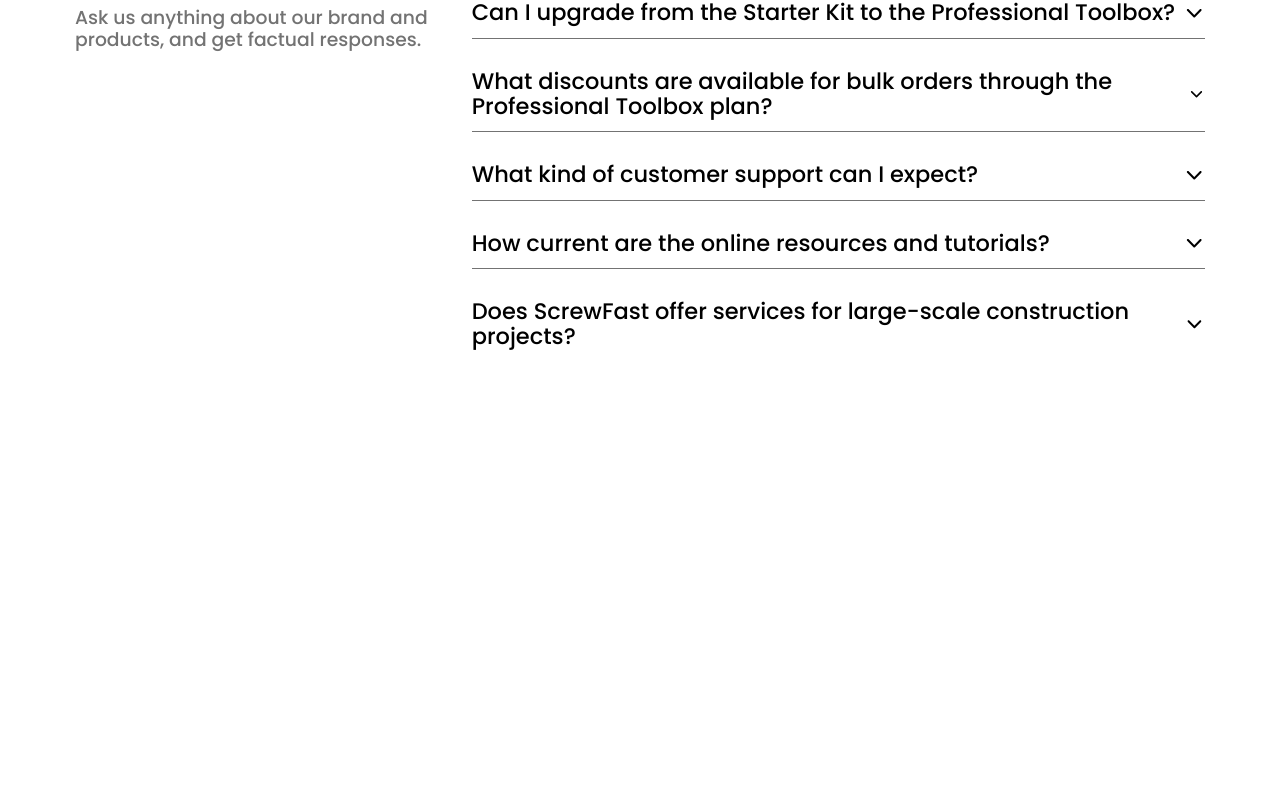
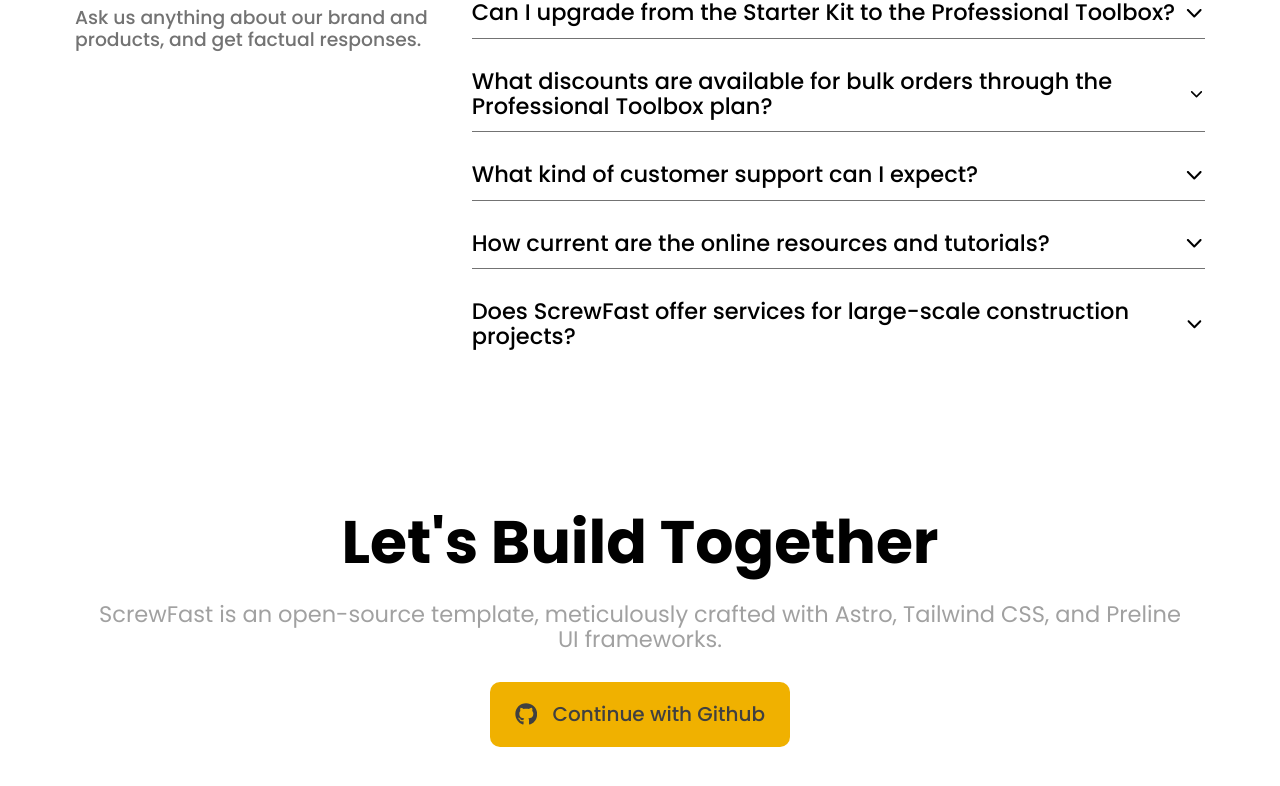
Before and after one commit to Jo-shua09/Screw-Fast_, a Next.js app: page / in a window 1280 px wide. Shown: the part 5072-5858 px from the top of the page. Before the commit the page ends 5509 px from the top, so only its background shows below. Built offline with nearby package versions, Linux system fonts and the light colour scheme.

Commit message:
banner done

```diff
--- a/src/app/page.tsx
+++ b/src/app/page.tsx
@@ -2,6 +2,7 @@
 import Features from "@/components/sections/home/Features";
 import PricingSection from "@/components/sections/home/Pricing";
 import FAQ from "@/components/sections/home/FAQ";
+import Banner from "@/components/ui/Banner";
 
 export default function Home() {
   return (
@@ -11,6 +12,7 @@
         <Features />
         <PricingSection />
         <FAQ />
+        <Banner />
       </div>
     </div>
   );
--- a/src/components/ui/Banner.tsx
+++ b/src/components/ui/Banner.tsx
@@ -1,3 +1,18 @@
-export default function banner() {
-	return <div>my banner</div>;
+import { FaGithub } from "react-icons/fa";
+
+export default function Banner() {
+  return (
+    <div className="w-full section !py-30">
+      <div className="!space-y-12 text-center">
+        <h1 className="text-8xl font-bold">Let&apos;s Build Together</h1>
+        <p className="text-4xl max-w-[110rem] m-auto !normal-case text-neutral-400">
+          ScrewFast is an open-source template, meticulously crafted with Astro, Tailwind CSS, and Preline UI frameworks.
+        </p>
+        <button className="rounded-2xl bg-yellow-500 cursor-pointer hover:scale-95 font-medium text-[2rem] flex items-center m-auto gap-6 text-neutral-700 py-7 px-10 !normal-case">
+          <FaGithub className="text-4xl" />
+          Continue with Github
+        </button>
+      </div>
+    </div>
+  );
 }
```
